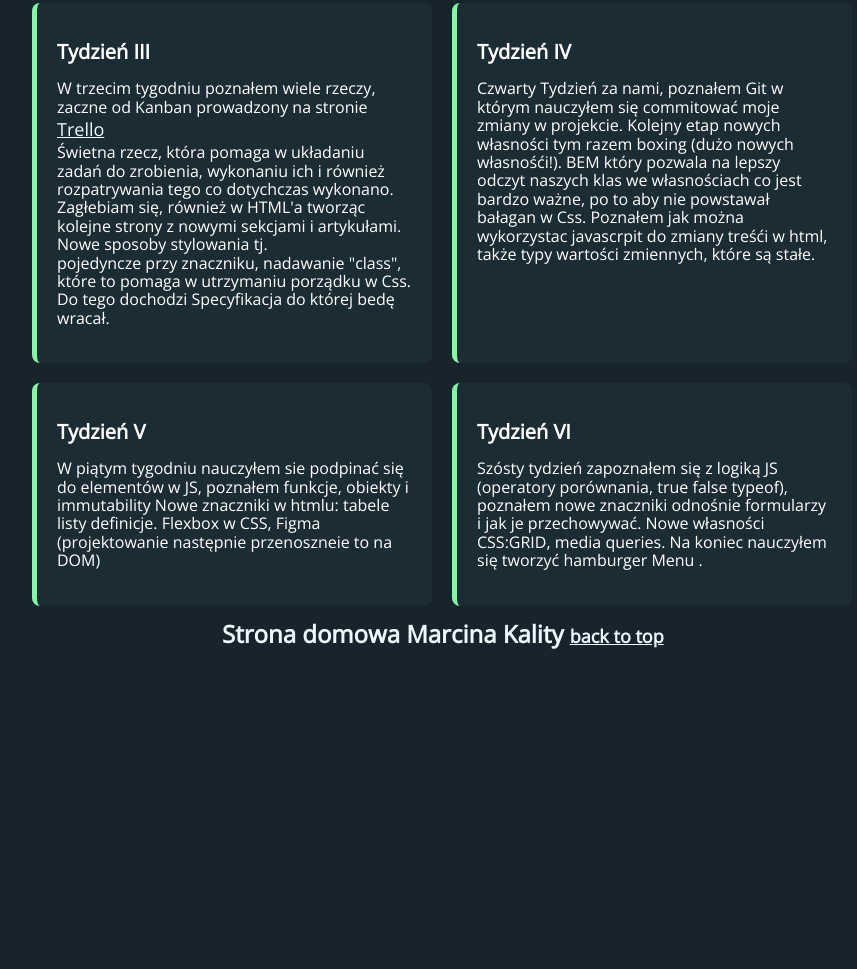
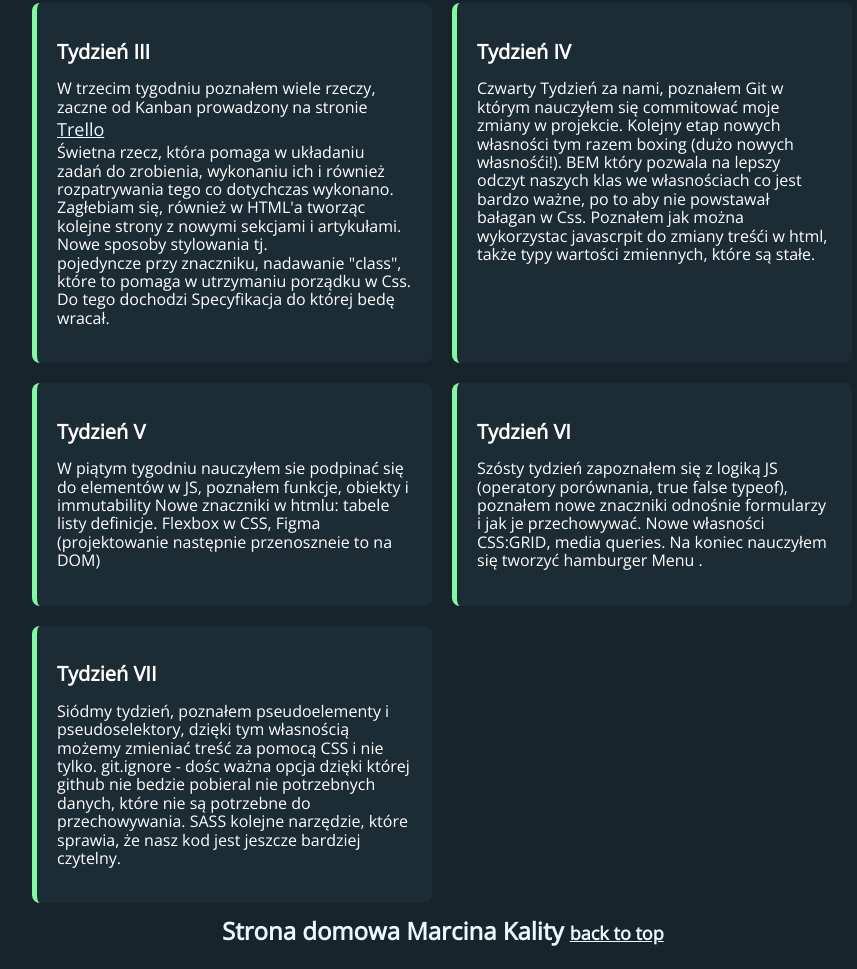
Before and after one commit to Marcin-Kalita/homepage, a website built with webpack: page src/pages/index.html in a window 1280 px wide. Shown: the part 1207-2176 px from the top of the page, without its empty margins (218-1075 px from the left). Before the commit the page ends 1879 px from the top, so only its background shows below. Built offline with nearby package versions, Linux system fonts and the light colour scheme.

Commit message:
new week added

```diff
--- a/src/pages/index.html
+++ b/src/pages/index.html
@@ -239,6 +239,14 @@
       i jak je przechowywać. Nowe własności CSS:GRID, media queries. Na koniec nauczyłem się tworzyć hamburger Menu .
         </p>
       </article>
+
+      <article class="note__article">
+        <h2 class="note__title">Tydzień VII</h2>
+        <p class="note__descripiton">
+     Siódmy tydzień, poznałem pseudoelementy i pseudoselektory, dzięki tym własnością możemy zmieniać treść za pomocą CSS i nie tylko.
+     git.ignore - dośc ważna opcja dzięki której github nie bedzie pobieral nie potrzebnych danych, które nie są potrzebne do przechowywania.
+     SASS kolejne narzędzie, które sprawia, że nasz kod jest jeszcze bardziej czytelny.
+      </article>
       </section>
       <footer class="footer">
         Strona domowa Marcina Kality
```
Also changed, not shown: src/pages/about.html (+2 -2 lines).
